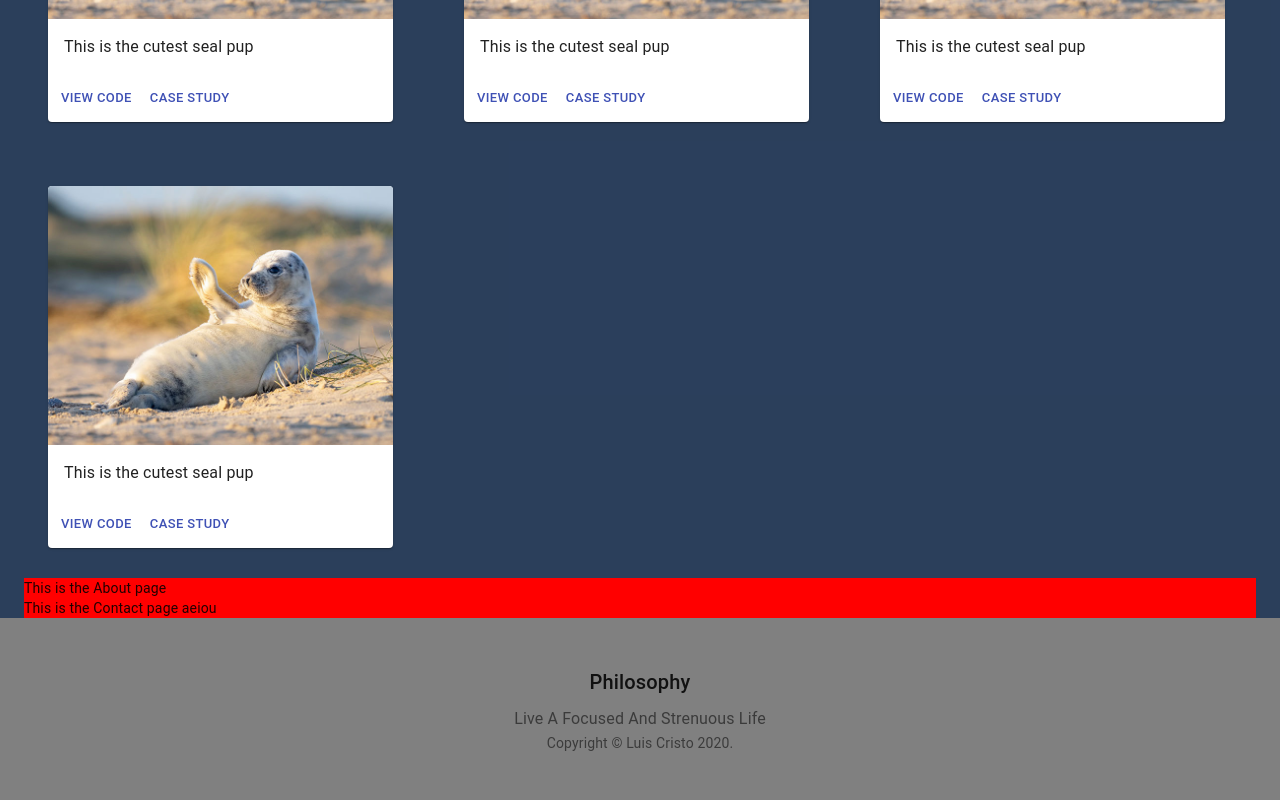
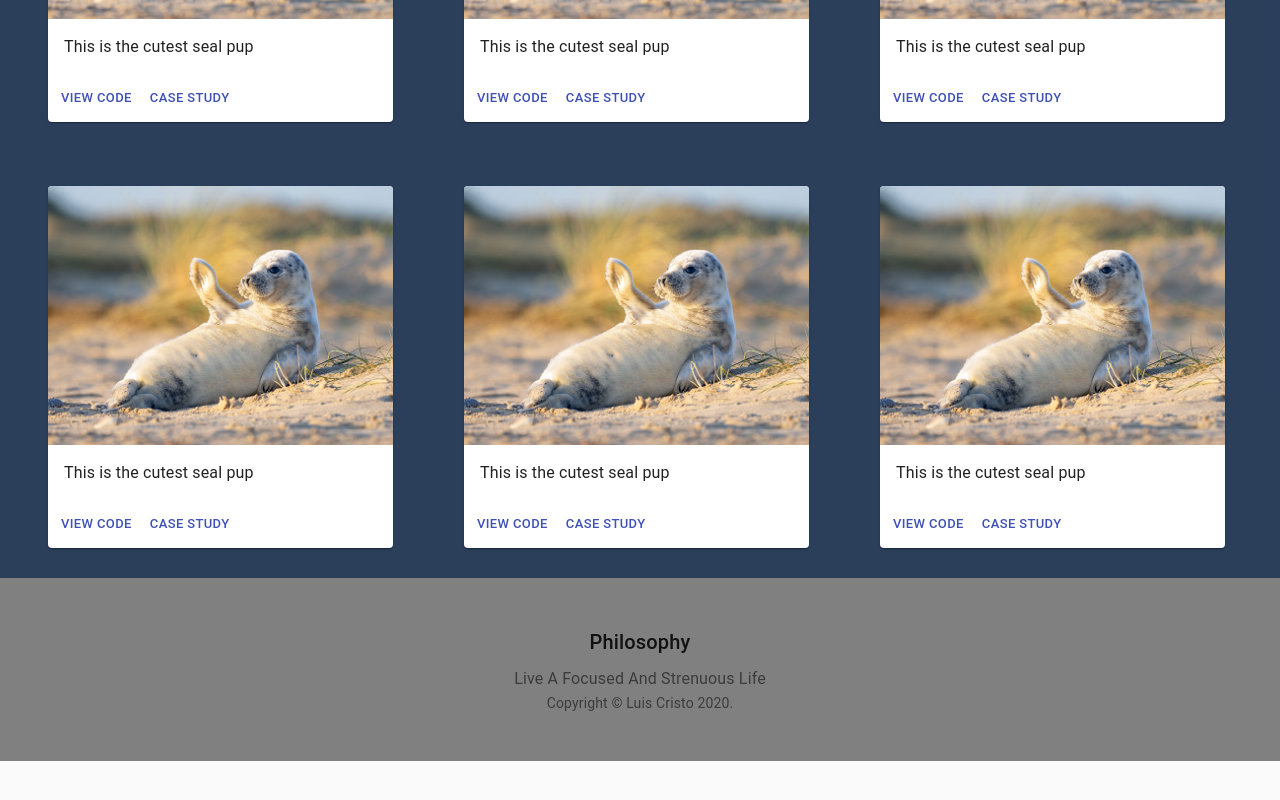
Before and after one commit to Blazekla/portfolio, a React (Create React App) app: page / in a window 1280 px wide. Shown: the part 622-1422 px from the top of the page. After the commit the page ends 1383 px from the top, so only its background shows below. Built offline with nearby package versions, Linux system fonts and the light colour scheme.

Commit message:
Changed styling to the nav bar background

```diff
--- a/src/App.js
+++ b/src/App.js
@@ -16,7 +16,7 @@ function App() {
   return (
     <React.Fragment>
       <CssBaseline />
-      <div style={{ backgroundColor: "rgba(41, 61, 90, 0.99" }}>
+      <div style={{ backgroundColor: "rgba(41, 61, 90, 0.99)" }}>
         <MenuAppBar />
         {/* <TestBar /> */}
 
@@ -34,8 +34,8 @@ function App() {
             <Projects />
             {/* Add margins during design phase*/}
             <div style={{ marginTop: "30px", backgroundColor: "red" }}>
-              <About />
-              <Contact />
+              {/* <About />
+              <Contact /> */}
             </div>
           </div>
         </Container>
--- a/src/components/AppBar.js
+++ b/src/components/AppBar.js
@@ -28,8 +28,8 @@ const useStyles = makeStyles(theme => ({
   appBar: {
     alignItems: "center",
     justifyContent: "space-between",
-    backgroundColor: "transparent",
-    boxShadow: "none"
+    backgroundColor: "rgba(41, 61, 90, 0.99)"
+    // boxShadow: "none"
     // width: "inherit"
   },
   sectionMobile: {
--- a/src/components/Projects.js
+++ b/src/components/Projects.js
@@ -27,7 +27,7 @@ import ContentCard from "./sub_components/Cards";
 //   }
 // }));
 
-const count = [1, 2, 3, 4];
+const count = [1, 2, 3, 4, 5, 6];
 function Projects() {
   // const theme = useTheme();
   // const matches = useMediaQuery(theme.breakpoints.up("sm"));
```
